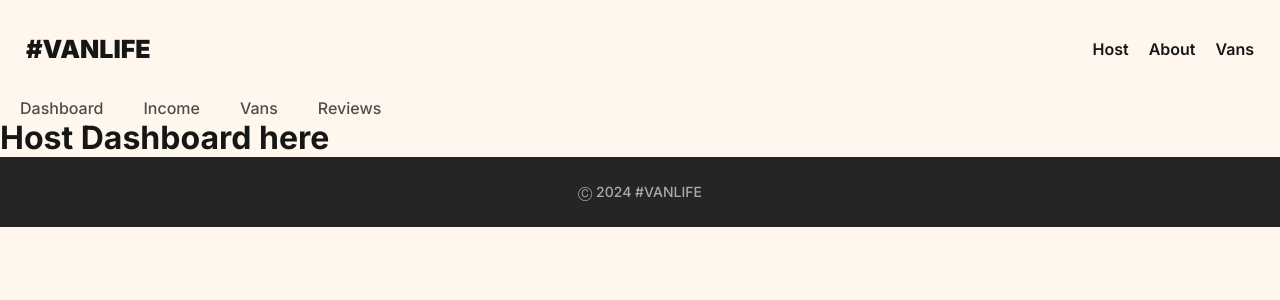
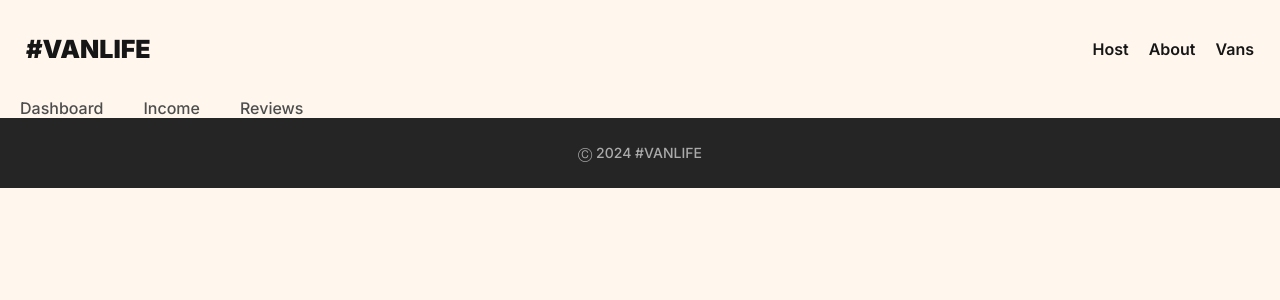
Before and after one commit to ameh-samson/VANLIFE-PROJECT, a React (Vite) app: page /host in a window 1280 px wide. Shown: the top 300 px of the page. Built offline with nearby package versions, Linux system fonts and the light colour scheme; what miragejs would draw is missing.

Commit message:
The /host in the nested route was removed
React already know it is the children of host as host is the parent route

```diff
--- a/src/App.jsx
+++ b/src/App.jsx
@@ -18,14 +18,13 @@
       <Routes>
         <Route element={<Layout />}>
           <Route path="/" element={<Home />} />
-          <Route path="/about" element={<About />} />
-          <Route path="/vans" element={<Vans />} />
-          <Route path="/vans/:id" element={<VanDetail />} />
+          <Route path="about" element={<About />} />
+          <Route path="vans" element={<Vans />} />
+          <Route path="vans/:id" element={<VanDetail />} />
 
-          <Route element={<HostLayout />}>
-            <Route path="/host" element={<Dashboard />} />
-            <Route path="/host/income" element={<Income />} />
-            <Route path="/host/reviews" element={<Reviews />} />
+          <Route path="host" element={<HostLayout />}>
+            <Route path="income" element={<Income />} />
+            <Route path="reviews" element={<Reviews />} />
           </Route>
         </Route>
       </Routes>
--- a/src/components/HostLayout.jsx
+++ b/src/components/HostLayout.jsx
@@ -6,7 +6,6 @@
       <nav className="host-navbar">
         <Link to="/host">Dashboard</Link>
         <Link to="/host/income">Income</Link>
-        <Link to="/host/vans">Vans</Link>
         <Link to="/host/reviews">Reviews</Link>
       </nav>
       <Outlet />
--- a/src/index.css
+++ b/src/index.css
@@ -266,6 +266,7 @@
 }
 
 /* host navigation */
+
 .host-navbar a {
   color: #4d4d4d;
   font-weight: 500;
```
Also changed, not shown: 1 other file (tests, documents, lock files or other folders).
